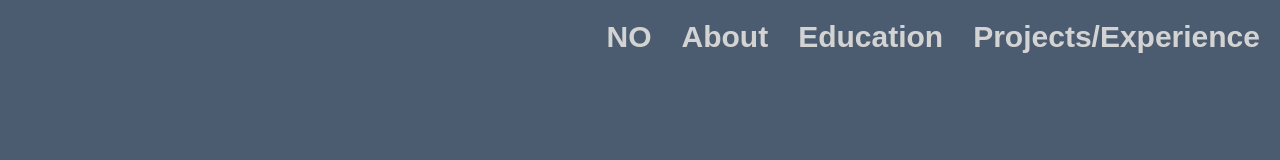
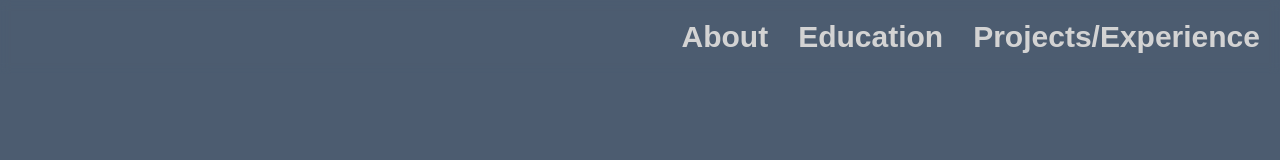
Before and after one commit to JC33340/portfolioPage, a React (Create React App) app in the folder portfolio-page/: page / in a window 1280 px wide. Shown: the top 160 px of the page. Built offline with nearby package versions, Linux system fonts and the light colour scheme.

Commit message:
returned header test

```diff
--- a/portfolio-page/src/components/Header.tsx
+++ b/portfolio-page/src/components/Header.tsx
@@ -4,7 +4,6 @@ import HeaderItem from './HeaderItem'
 export default function Header(){
     return(
         <div className="header header-animation">
-            <HeaderItem>NO</HeaderItem>
             <HeaderItem>About</HeaderItem>
             <HeaderItem>Education </HeaderItem>
             <HeaderItem>Projects/Experience</HeaderItem>
```
